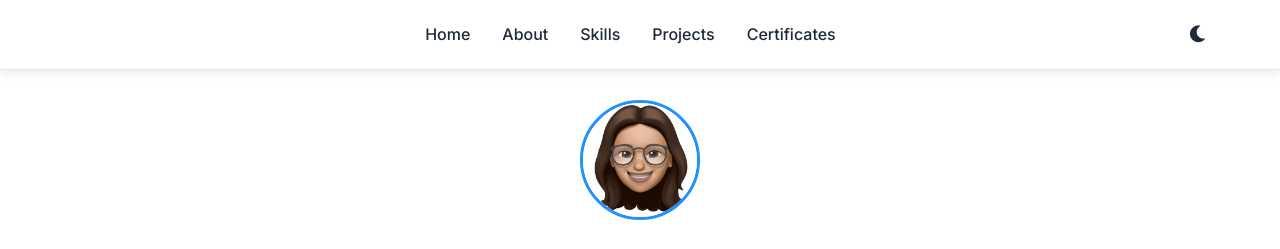
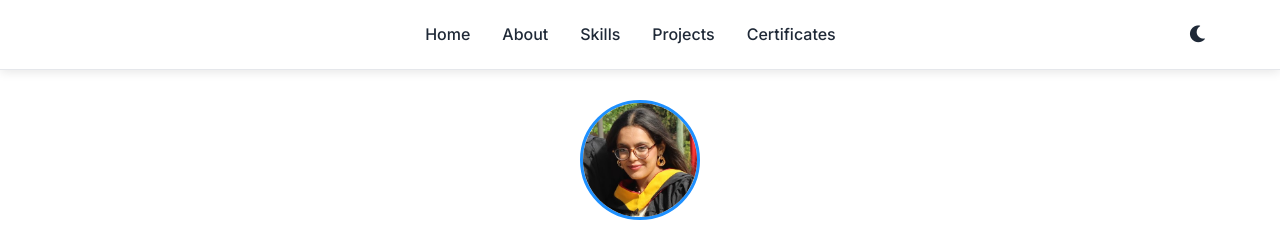
Before and after one commit to snehaaa8/snehaaa8.github.io, a plain HTML site: page index.html in a window 1280 px wide. Shown: the top 249 px of the page. Drawn offline with Linux system fonts and the light colour scheme.

Commit message:
Update profile image and reflect in HTML

```diff
--- a/index.html
+++ b/index.html
@@ -32,7 +32,7 @@
     <section id="home" class="hero">
         <div class="hero-content">
             <div class="profile-picture">
-                <img src="./assets/profile.jpg" alt="Your Profile Picture">
+                <img src="./assets/profile.png" alt="Your Profile Picture">
             </div>
             <h1>Sneha Dutt</h1>
             <p class="subtitle">Computer Science Student & Data Analyst</p>
```
Also changed, not shown: assets/profile.png (added), assets/profile2.jpg (renamed from assets/profile.jpg).
